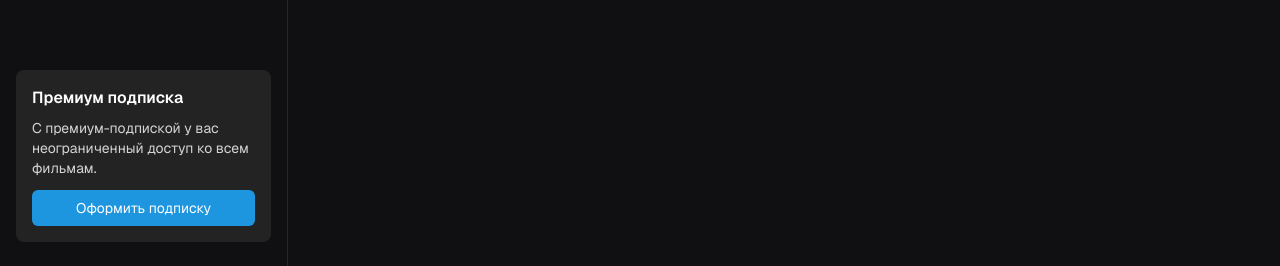
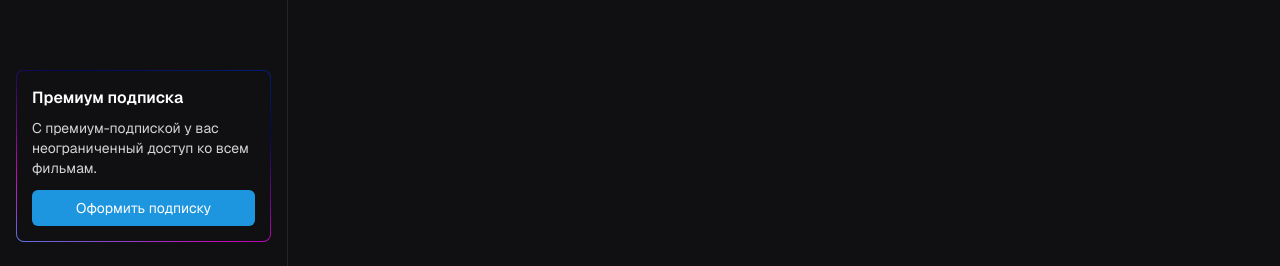
Before and after one commit to GezMin/front-end-video, a Next.js app: page /dashboard in a window 1280 px wide. Shown: the part 534-800 px from the top of the page. Built offline with nearby package versions, Linux system fonts and the light colour scheme; no server answers.

Commit message:
modify component animation subscribe

```diff
--- a/src/components/main-layout/sidebar/subscribe/Subscribe.module.scss
+++ b/src/components/main-layout/sidebar/subscribe/Subscribe.module.scss
@@ -1,6 +1,29 @@
 .subscribe {
-	@apply w-full rounded-lg bg-gray-800 p-4;
+	@apply w-full rounded-lg bg-gray-800 p-4 flex justify-center items-center flex-col relative overflow-hidden;
 
+	&::before {
+		content: '';
+		position: absolute;
+		width: 250%;
+		height: 200%;
+		background: linear-gradient(#00ccff, #c708b7, #020a53, #002d8d);
+		box-shadow: 0 0 20px rgb(8, 8, 8);
+		animation: animate 10s linear infinite;
+		z-index: 0; // Установить z-index ниже текста
+	}
+
+	&::after {
+		content: '';
+		position: absolute;
+		inset: 1px;
+		background-color: #100f12;
+		border-radius: 7px;
+		z-index: 1; // Установить z-index ниже текста, но выше ::before
+	}
+
+	> .text {
+		position: relative;
+		z-index: 2; // Установить z-index выше, чем у ::before и ::after
 		> h2 {
 			@apply font-semibold mb-2;
 		}
@@ -13,3 +36,13 @@
 			@apply w-full;
 		}
 	}
+}
+
+@keyframes animate {
+	0% {
+		transform: rotate(0deg);
+	}
+	100% {
+		transform: rotate(360deg);
+	}
+}
--- a/src/components/main-layout/sidebar/subscribe/Subscribe.tsx
+++ b/src/components/main-layout/sidebar/subscribe/Subscribe.tsx
@@ -21,6 +21,7 @@ const Subscribe: FC = () => {
 	return (
 		!isAdminPage && (
 			<div className={styles.subscribe}>
+				<div className={styles.text}>
 					<h2>
 						{user?.isHasPremium
 							? 'У вас уже есть премиум'
@@ -39,9 +40,12 @@ const Subscribe: FC = () => {
 						}
 					>
 						<Button size='sm' className={styles.button}>
-						{user?.isHasPremium ? 'Смотреть фильмы' : 'Оформить подписку'}
+							{user?.isHasPremium
+								? 'Смотреть фильмы'
+								: 'Оформить подписку'}
 						</Button>
 					</Link>
+				</div>
 			</div>
 		)
 	)
```
Lines whose indentation alone changed are shown as unchanged.
